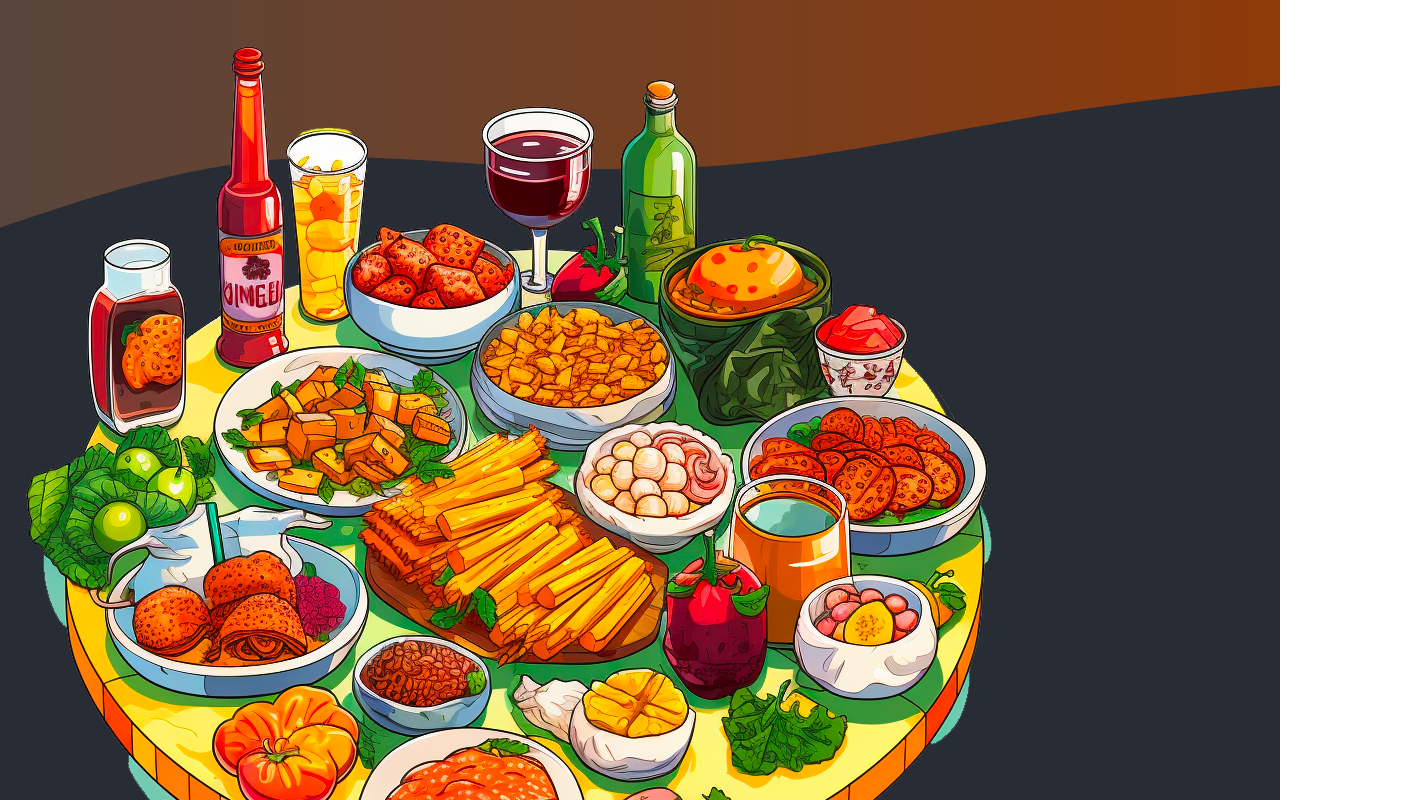
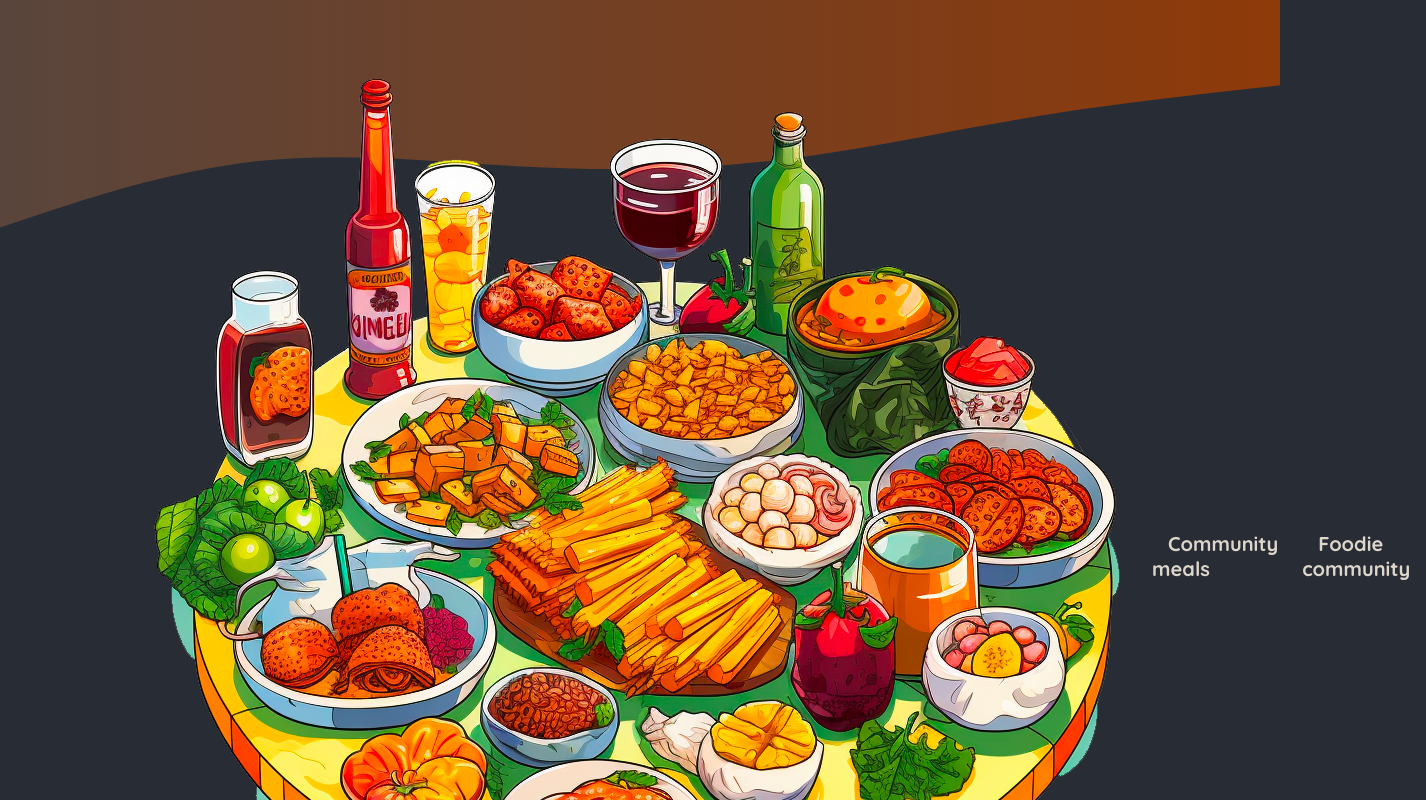
Before and after one commit to Muhammad0320/next-meal, a Next.js app: page /blogs in a window 1280 px wide. Shown: the top 800 px of the page, 1426 px wide, since content can reach past the window. Built offline with nearby package versions, Linux system fonts and the light colour scheme.

Commit message:
chore: update mainnav styles

```diff
--- a/components/MainNav.jsx
+++ b/components/MainNav.jsx
@@ -1,16 +1,17 @@
 import Link from "next/link";
 
+import classes from "./miannav.module.css";
 import LogoImage from "@/assets/logo.png";
 
 function MainNav() {
   return (
-    <header>
-      <Link href="/">
+    <header className={classes.header}>
+      <Link href="/" className={classes.logi}>
         <img src={LogoImage.src} alt="A plate with lots of food init" />
         NextLevel Foods
       </Link>
 
-      <nav>
+      <nav className={classes.nav}>
         <ul>
           <li>
             <Link href="/meals"> Community meals </Link>
```
